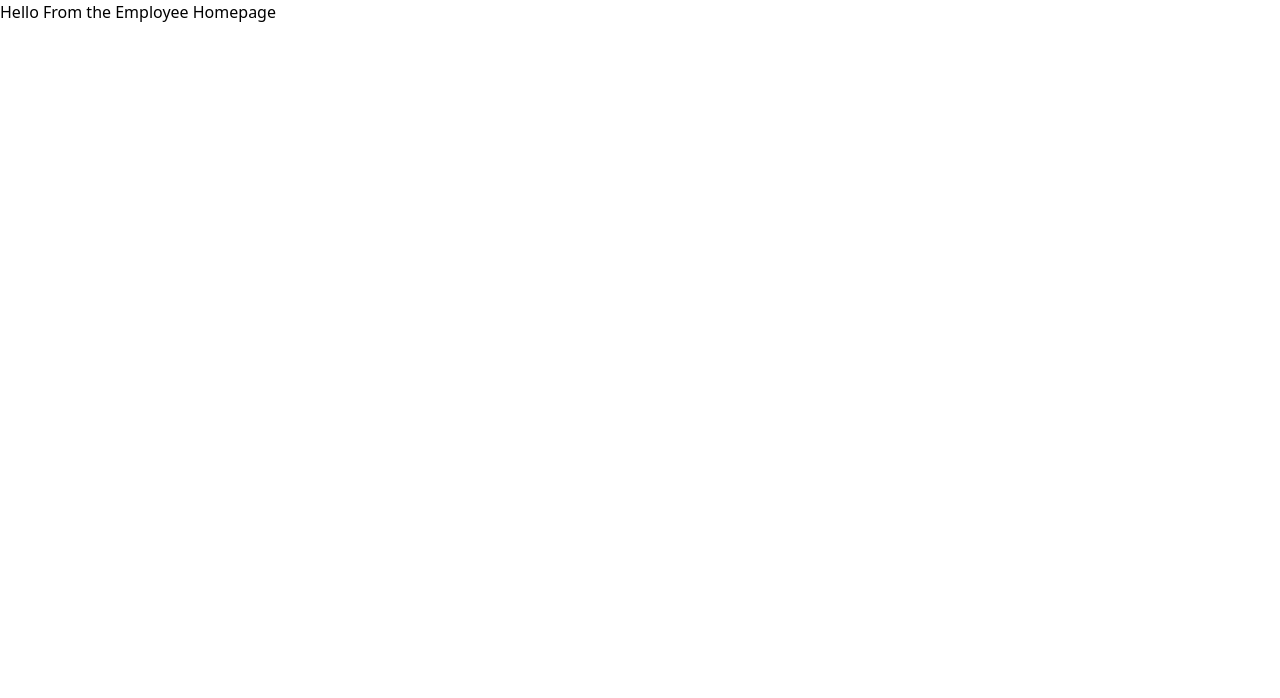
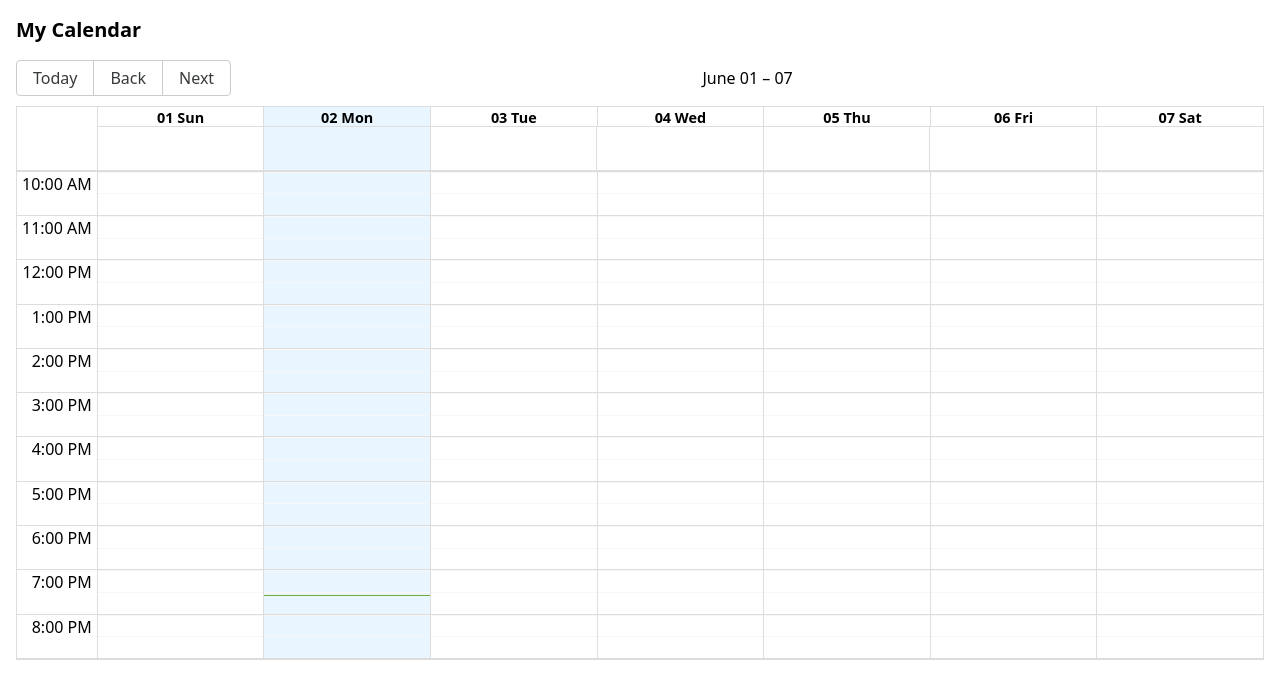
Before and after one commit to DoughBoySlim/Jakes_Scheduling_App, a React (Vite) app: page /employee-home in a window 1280 px wide. Shown: the top 698 px of the page. Built offline with nearby package versions, Linux system fonts and the light colour scheme; no server answers.

Commit message:
Basic calendar functionality implemented. Need to update to see everyones availability.

```diff
--- a/package.json
+++ b/package.json
@@ -12,7 +12,10 @@
   "dependencies": {
     "@supabase/supabase-js": "^2.49.10",
     "@tailwindcss/vite": "^4.1.8",
+    "@types/react-big-calendar": "^1.16.2",
+    "date-fns": "^4.1.0",
     "react": "^19.1.0",
+    "react-big-calendar": "^1.19.4",
     "react-dom": "^19.1.0",
     "react-router-dom": "^7.6.3"
   },
--- /dev/null
+++ b/src/components/Calendar.jsx
@@ -0,0 +1,50 @@
+import React from 'react'
+import supabase from '../config/supabaseClient'
+import { Calendar, dateFnsLocalizer } from 'react-big-calendar'
+import { format, parse, startOfWeek, getDay, startOfDay } from 'date-fns'
+import { enUS } from 'date-fns/locale/en-US'
+import 'react-big-calendar/lib/css/react-big-calendar.css'
+
+const locales = {
+    'en-US': enUS,
+};
+
+const localizer = dateFnsLocalizer({
+    format,
+    parse,
+    startOfWeek,
+    getDay,
+    locales,
+});
+
+const events = [
+    {
+        title: 'Manager',
+        start: new Date(2025, 6, 15, 10, 0),
+        end: new Date(2025, 6, 15, 14, 0),
+    },
+];
+
+const minTime = new Date();
+minTime.setHours(10,0,0,0);
+const maxTime = new Date();
+maxTime.setHours(21,0,0,0);
+
+export default function MyCalendar() {
+    return (
+        <div className="p-4">
+            <h2 className="text-xl font-semibold mb-4">My Calendar</h2>
+            <Calendar
+                localizer={localizer}
+                events={events}
+                startAccessor="start"
+                endAccessor="end"
+                style={{ height: 600 }}
+                defaultView="week"
+                views={['week']}
+                min={minTime}
+                max={maxTime}
+            />
+        </div>
+    );
+}
--- a/src/components/EmployeeHome.jsx
+++ b/src/components/EmployeeHome.jsx
@@ -1,11 +1,10 @@
 import '../index.css'
+import MyCalendar from './Calendar.jsx';
 function EmployeeHome() {
 
     return (
         <>
-        <div>
-            <h1>Hello From the Employee Homepage</h1>
-        </div>
+            <MyCalendar/>
         </>
     )
 
--- a/src/components/MainPage.jsx
+++ b/src/components/MainPage.jsx
@@ -96,7 +96,6 @@ function MainPage() {
               {errorMessage && <div className="text-red-500 text-center font-display">{errorMessage}</div>}
             </div>
             <button className='p-3 bg-[#ad4c4c] rounded-sm border mx-auto my-6 border-black text-white font-display hover:bg-[#ad4c5c] cursor-pointer' onClick={onSubmitPress}>Submit</button>
-            <button className='p-3 bg-[#ad4c4c] rounded-sm border mx-auto my-6 border-black text-white font-display hover:bg-[#ad4c5c] cursor-pointer' onClick={onSignUp}>Sign Up</button>
           </div>
         </div>
         </main>
```
Also changed, not shown: 1 other file (tests, documents, lock files or other folders).
